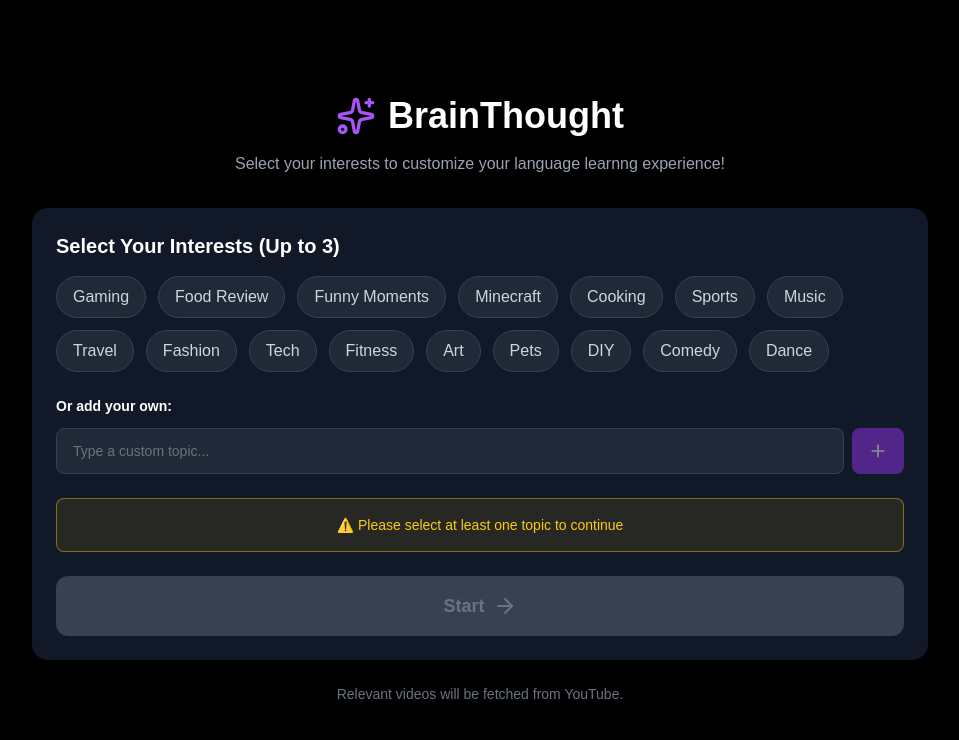
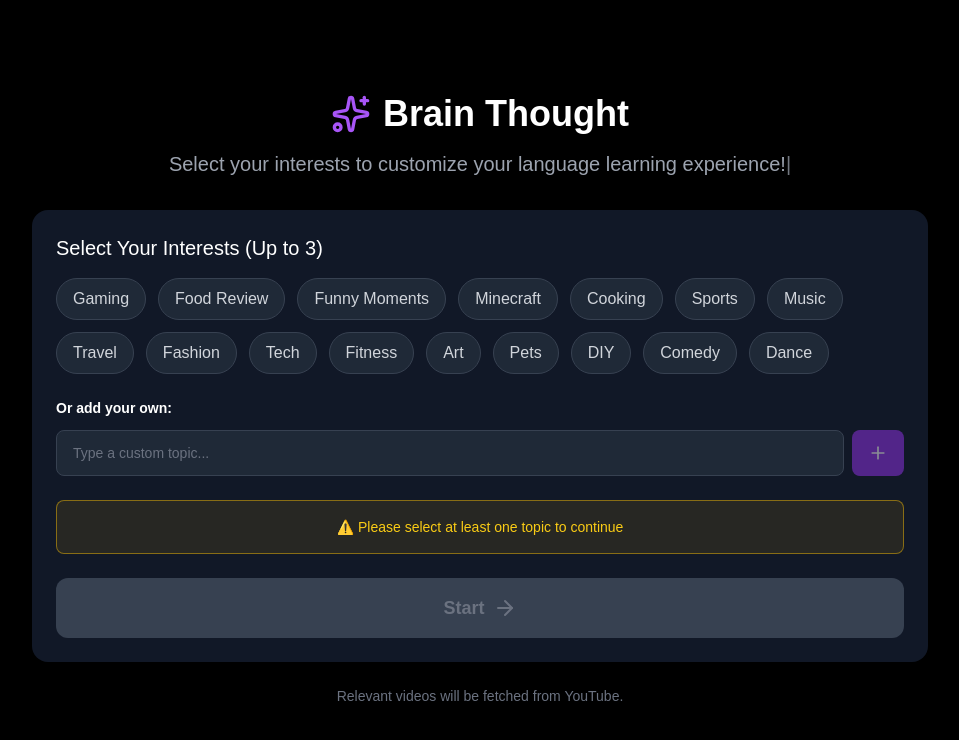
Before and after one commit to charlie-brunold/brainrotDuolingo, a React (Create React App) app: page / in a window 1280 px wide. Shown: the top 740 px of the page, without its empty margins (160-1119 px from the left). Built offline with nearby package versions, Linux system fonts and the light colour scheme; a web font is replaced by a local one.

Commit message:
homepage typing updated

```diff
--- a/src/Homepage.jsx
+++ b/src/Homepage.jsx
@@ -1,4 +1,4 @@
-import React, { useState } from 'react';
+import React, { useState, useEffect } from 'react';
 import { Sparkles, Plus, X, ArrowRight } from 'lucide-react';
 
 export default function HomePage({ onStartFetching }) {
@@ -15,8 +15,23 @@ export default function HomePage({ onStartFetching }) {
       document.body.style.fontFamily = '';
     };
   }, []);
+
   const [selectedTopics, setSelectedTopics] = useState([]);
   const [customTopic, setCustomTopic] = useState('');
+  const [typedText, setTypedText] = useState('');
+
+  const fullText = "Select your interests to customize your language learning experience!";
+
+  // Typing animation effect
+  useEffect(() => {
+    if (typedText.length < fullText.length) {
+      const timeout = setTimeout(() => {
+        setTypedText(fullText.slice(0, typedText.length + 1));
+      }, 50); // Adjust speed here (lower = faster)
+
+      return () => clearTimeout(timeout);
+    }
+  }, [typedText]);
 
   // Predefined topic bubbles
   const predefinedTopics = [
@@ -99,10 +114,11 @@ export default function HomePage({ onStartFetching }) {
         <div className="text-center mb-8">
           <div className="flex items-center justify-center gap-3 mb-4">
             <Sparkles className="w-10 h-10 text-purple-500" />
-            <h1 className="text-4xl font-bold text-white">BrainThought</h1>
+            <h1 className="text-4xl font-bold text-white">Brain Thought</h1>
           </div>
-          <p className="text-gray-400">
-            Select your interests to customize your language learnng experience!
+          <p className="text-gray-400 text-xl font-medium">
+            {typedText}
+            <span className="animate-pulse">|</span>
           </p>
         </div>
 
@@ -111,7 +127,7 @@ export default function HomePage({ onStartFetching }) {
 
           {/* Topics Section */}
           <div>
-            <h2 className="text-white text-xl font-bold mb-4">
+            <h2 className="text-white text-xl font-medium mb-4">
               Select Your Interests (Up to 3)
             </h2>
 
```
